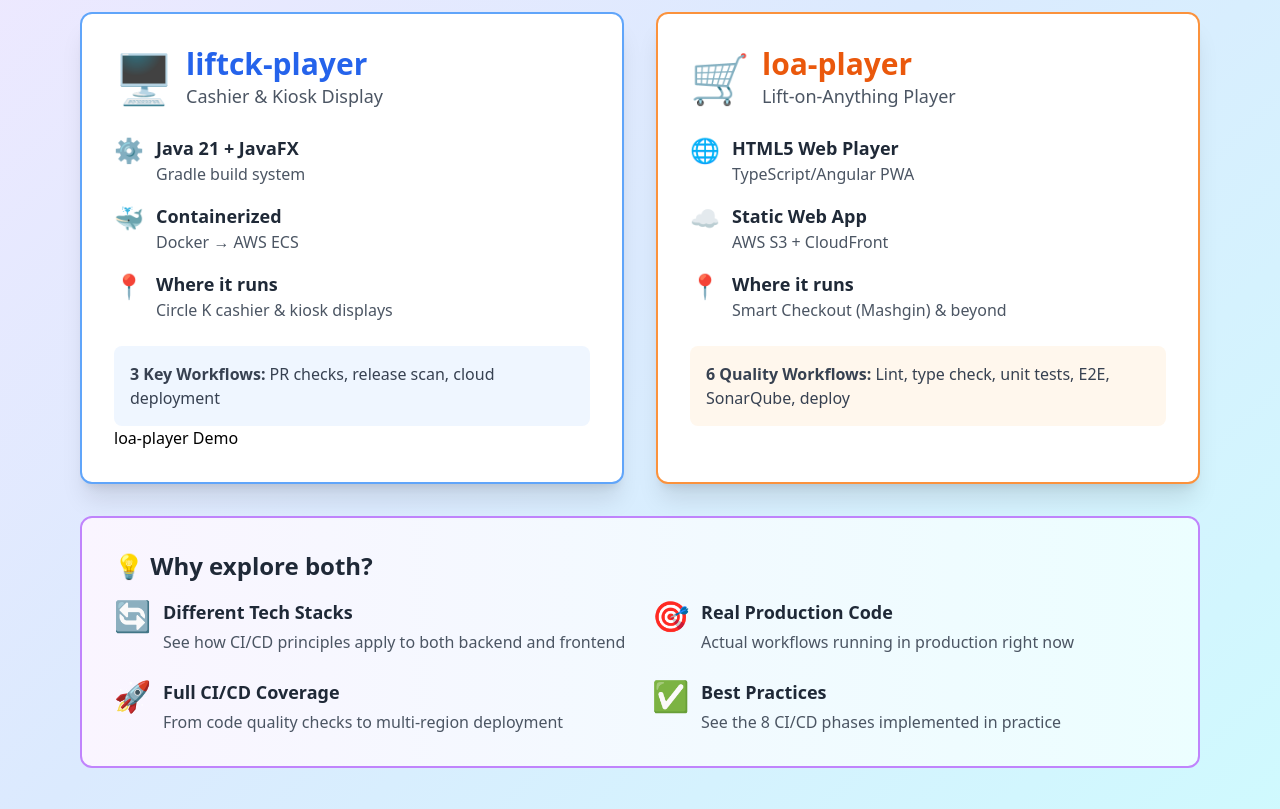
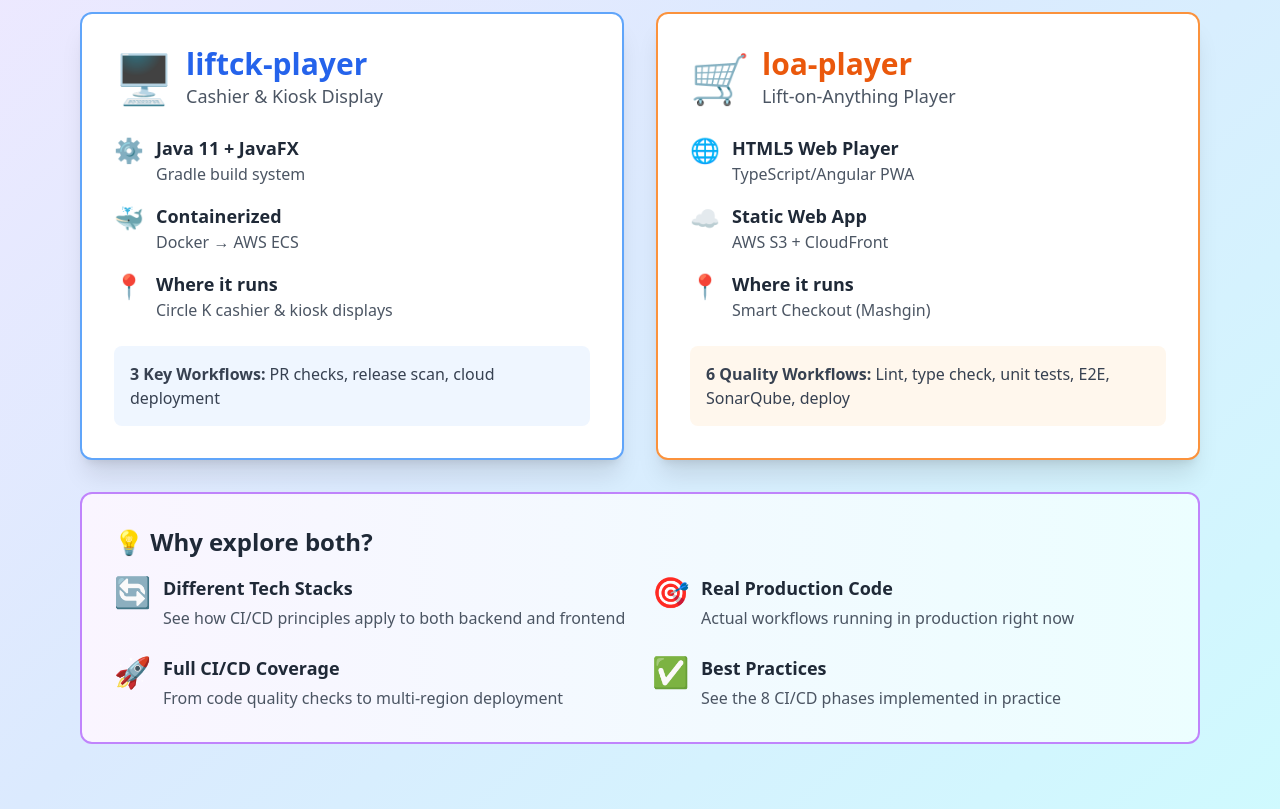
Before and after one commit to mark-esguerra-rp/terraform-presentation, a plain HTML site: page day2.html in a window 1280 px wide. Shown: the part 3540-4349 px from the top of the page. Drawn offline with nearby package versions, Linux system fonts and the light colour scheme.

Commit message:
improved information on day2.html

```diff
--- a/day2.html
+++ b/day2.html
@@ -241,7 +241,7 @@
                         <div class="flex items-start gap-3">
                             <span class="text-2xl">⚙️</span>
                             <div>
-                                <p class="text-lg font-semibold text-gray-800 dark:text-white">Java 21 + JavaFX</p>
+                                <p class="text-lg font-semibold text-gray-800 dark:text-white">Java 11 + JavaFX</p>
                                 <p class="text-base text-gray-600 dark:text-gray-400">Gradle build system</p>
                             </div>
                         </div>
@@ -263,7 +263,7 @@
 
                     <div class="bg-blue-50 dark:bg-blue-900/20 rounded-lg p-4">
                         <p class="text-base text-gray-700 dark:text-gray-300"><strong>3 Key Workflows:</strong> PR checks, release scan, cloud deployment</p>
-                    </div>loa-player Demo
+                    </div>
                 </div>
 
                 <!-- loa-player Card -->
@@ -295,7 +295,7 @@
                             <span class="text-2xl">📍</span>
                             <div>
                                 <p class="text-lg font-semibold text-gray-800 dark:text-white">Where it runs</p>
-                                <p class="text-base text-gray-600 dark:text-gray-400">Smart Checkout (Mashgin) & beyond</p>
+                                <p class="text-base text-gray-600 dark:text-gray-400">Smart Checkout (Mashgin)</p>
                             </div>
                         </div>
                     </div>
```
